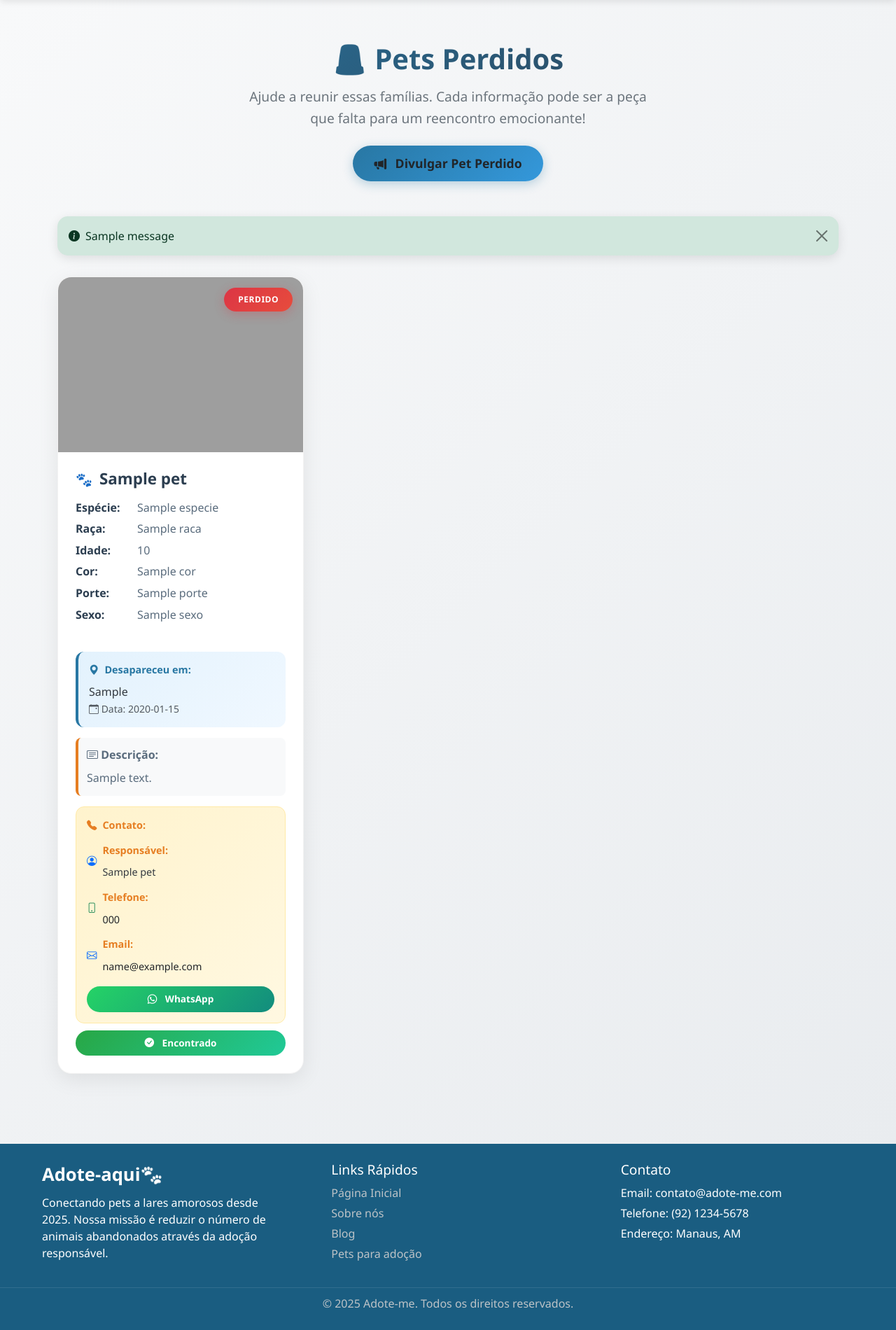
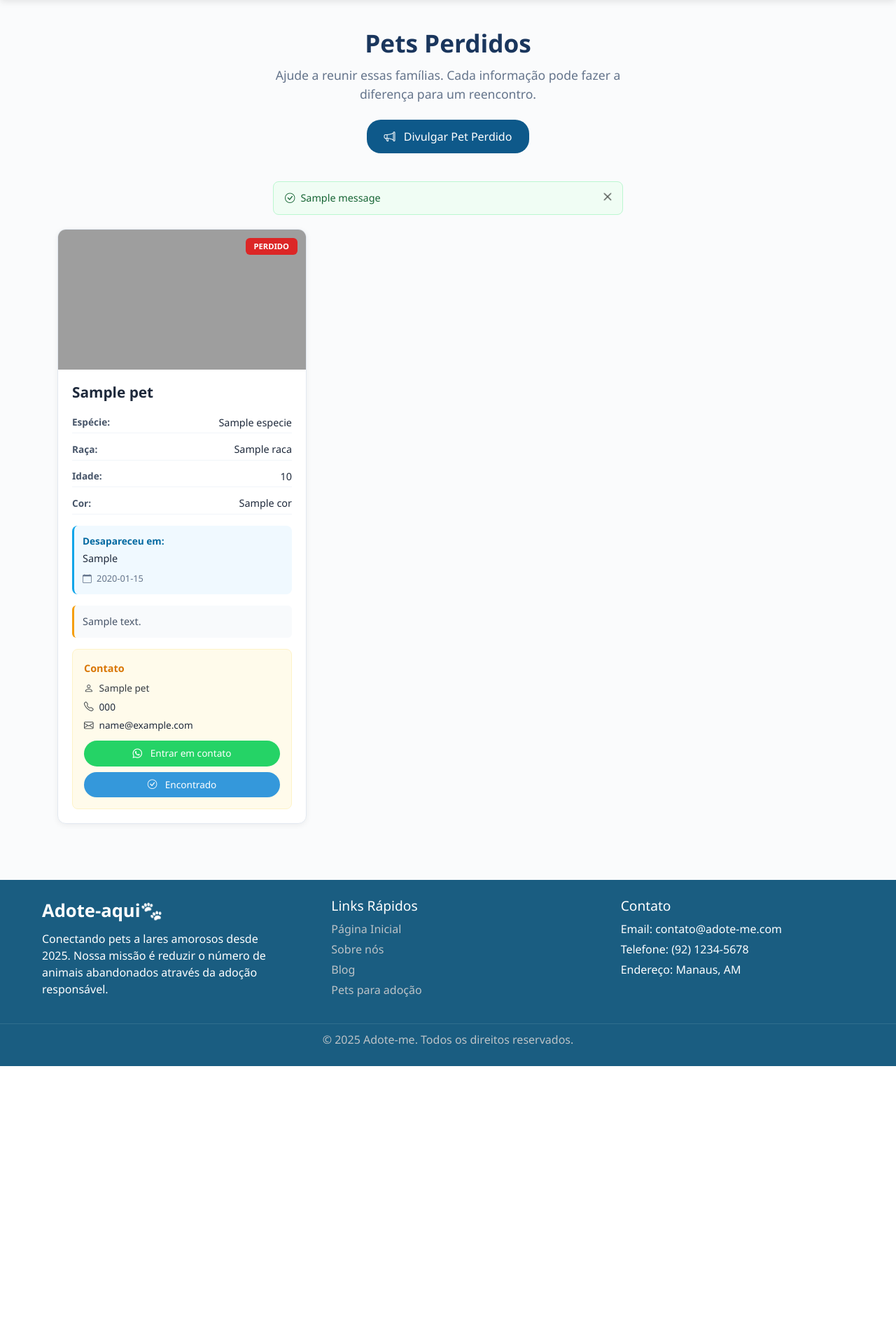
Before and after one commit to joaliny/adote-me, a Flask app: template templates/pets_perdidos.html in a window 1280 px wide. Shown: the part 79-1979 px from the top of the page at 70% size. After the commit the page ends 1602 px from the top, so only its background shows below. Run offline with Flask 3, Linux system fonts and the light colour scheme; the template is opened without the code that fills it: most values are stand-ins (such as "Sample title", 1, 10 or a date in 2020); one stand-in notice (Sample message) is shown; some libraries are stand-ins or nearby versions; grey boxes are pictures that could not be loaded.

Commit message:
trabalhando com pets perdidos

```diff
--- a/templates/pets_perdidos.html
+++ b/templates/pets_perdidos.html
@@ -5,85 +5,91 @@
 {% block content %}
 <style>
     .pets-perdidos-section {
-        padding: 60px 0;
-        background: linear-gradient(135deg, #f8f9fa 0%, #e9ecef 100%);
+        padding: 40px 0;
+        background: #fafbfc;
         min-height: 100vh;
     }
 
     .page-header {
         text-align: center;
-        margin-bottom: 50px;
+        margin-bottom: 40px;
     }
 
     .page-header h1 {
-        color: #2c3e50;
-        font-size: 2.5rem;
+        color: #1a365d;
+        font-size: 2.2rem;
         font-weight: 700;
-        margin-bottom: 15px;
-        background: linear-gradient(135deg, #2877a3, #2c3e50);
-        background-clip: text;
-        -webkit-background-clip: text;
-        -webkit-text-fill-color: transparent;
+        margin-bottom: 12px;
     }
 
     .page-header .subtitle {
-        color: #6c757d;
-        font-size: 1.2rem;
-        max-width: 600px;
+        color: #64748b;
+        font-size: 1.1rem;
+        max-width: 500px;
         margin: 0 auto;
-        line-height: 1.6;
+        line-height: 1.5;
     }
 
-    .btn-primary-custom {
-        background: linear-gradient(135deg, #2877a3, #3498db);
+    /* .btn-primary-custom {
+        background: #2877a3;
         border: none;
-        padding: 12px 30px;
-        border-radius: 50px;
-        font-weight: 600;
-        font-size: 1.1rem;
-        transition: all 0.3s ease;
-        box-shadow: 0 4px 15px rgba(40, 119, 163, 0.3);
+        padding: 10px 24px;
+        border-radius: 20px;
+        font-weight: 500;
+        font-size: 2rem;
+        transition: all 0.2s ease;
+    } */
+
+    .btn-divulgar {
+    background: #0E598A !important; /* Laranja */
+    border: none;
+    padding: 12px 25px;
+    border-radius: 20px;
+    font-weight: 500;
+    font-size: 1rem;
+    transition: all 0.2s ease;
+    color: white !important;
+}
+
+.btn-divulgar:hover {
+    background: #2290d9 !important; /* Laranja mais escuro no hover */
+    transform: translateY(-1px);
 }
 
     .btn-primary-custom:hover {
-        transform: translateY(-2px);
-        box-shadow: 0 6px 20px rgba(40, 119, 163, 0.4);
-        background: linear-gradient(135deg, #1e5f82, #2877a3);
+        background: #1e5f82;
+        transform: translateY(-1px);
     }
 
-    /* CONTAINER DOS CARDS COM ALTURA FIXA */
+    /* Grid de cards */
     .pets-grid {
         display: grid;
-        grid-template-columns: repeat(auto-fit, minmax(350px, 1fr));
-        gap: 30px;
+        grid-template-columns: repeat(auto-fit, minmax(320px, 1fr));
+        gap: 24px;
         margin-bottom: 40px;
     }
 
     .pet-card {
         background: white;
-        border-radius: 20px;
-        box-shadow: 0 8px 30px rgba(0, 0, 0, 0.08);
-        transition: all 0.3s ease;
+        border-radius: 12px;
+        box-shadow: 0 2px 8px rgba(0, 0, 0, 0.06);
+        transition: all 0.2s ease;
         overflow: hidden;
-        border: 1px solid rgba(0, 0, 0, 0.05);
+        border: 1px solid #e2e8f0;
         display: flex;
         flex-direction: column;
         height: 100%;
-        /* ALTURA FLEXÍVEL MAS CONTROLADA */
-        min-height: 650px;
-        /* ALTURA MÍNIMA PADRÃO */
     }
 
     .pet-card:hover {
-        transform: translateY(-8px);
-        box-shadow: 0 15px 40px rgba(0, 0, 0, 0.15);
+        transform: translateY(-2px);
+        box-shadow: 0 4px 16px rgba(0, 0, 0, 0.1);
     }
 
     .pet-image-container {
         position: relative;
         overflow: hidden;
-        height: 250px;
-        /* ALTURA FIXA PARA IMAGENS */
+        height: 200px;
         flex-shrink: 0;
     }
 
@@ -91,117 +97,107 @@
         width: 100%;
         height: 100%;
         object-fit: cover;
-        transition: transform 0.3s ease;
-    }
-
-    .pet-card:hover .pet-image {
-        transform: scale(1.05);
     }
 
     .pet-status {
         position: absolute;
-        top: 15px;
-        right: 15px;
-        background: linear-gradient(135deg, #dc3545, #e74c3c);
+        top: 12px;
+        right: 12px;
+        background: #dc2626;
         color: white;
-        padding: 8px 20px;
-        border-radius: 25px;
-        font-size: 0.75rem;
-        font-weight: 700;
-        letter-spacing: 0.5px;
-        box-shadow: 0 4px 15px rgba(220, 53, 69, 0.3);
-        z-index: 2;
+        padding: 4px 12px;
+        border-radius: 6px;
+        font-size: 0.7rem;
+        font-weight: 600;
     }
 
     .pet-info {
-        padding: 25px;
+        padding: 20px;
         flex: 1;
         display: flex;
         flex-direction: column;
+        gap: 16px;
     }
 
     .pet-name {
-        color: #2c3e50;
-        font-size: 1.4rem;
-        font-weight: 700;
-        margin-bottom: 15px;
-        display: flex;
-        align-items: center;
-        gap: 10px;
-    }
-
-    .pet-name::before {
-        content: "🐾";
-        font-size: 1.2rem;
+        color: #1e293b;
+        font-size: 1.3rem;
+        font-weight: 600;
+        margin: 0;
     }
 
     .pet-details {
-        color: #5a6c7d;
-        margin-bottom: 20px;
-        line-height: 1.6;
-        flex: 0 0 auto;
+        display: grid;
+        gap: 8px;
     }
 
     .pet-detail-item {
         display: flex;
+        justify-content: space-between;
         align-items: center;
-        gap: 8px;
-        margin-bottom: 5px;
+        padding: 4px 0;
+        border-bottom: 1px solid #f1f5f9;
     }
 
     .pet-detail-item strong {
-        color: #2c3e50;
-        min-width: 80px;
+        color: #475569;
+        font-size: 0.85rem;
+    }
+
+    .pet-detail-item span {
+        color: #1e293b;
+        font-size: 0.9rem;
+        text-align: right;
     }
 
     .local-info {
-        background: linear-gradient(135deg, #e3f2fd, #f0f8ff);
-        padding: 15px;
-        border-radius: 12px;
-        margin: 15px 0;
-        border-left: 4px solid #2877a3;
-        flex: 0 0 auto;
+        background: #f0f9ff;
+        padding: 12px;
+        border-radius: 8px;
+        border-left: 3px solid #0ea5e9;
     }
 
     .local-info strong {
-        color: #2877a3;
-        display: flex;
-        align-items: center;
-        gap: 8px;
-        margin-bottom: 8px;
+        color: #0369a1;
+        font-size: 0.85rem;
+        display: block;
+        margin-bottom: 4px;
+    }
+
+    .local-info div {
+        color: #1e293b;
         font-size: 0.9rem;
+        margin-bottom: 4px;
+    }
+
+    .local-info small {
+        color: #64748b;
+        font-size: 0.8rem;
     }
 
     .pet-description {
-        color: #5a6c7d;
-        line-height: 1.6;
-        margin-bottom: 15px;
+        color: #475569;
+        line-height: 1.5;
+        font-size: 0.9rem;
         padding: 12px;
-        background: #f8f9fa;
-        border-radius: 8px;
-        border-left: 4px solid #e67e22;
-        flex: 0 0 auto;
-        max-height: 100px;
-        overflow-y: auto;
+        background: #f8fafc;
+        border-radius: 6px;
+        border-left: 3px solid #f59e0b;
     }
 
     .contact-info {
-        background: linear-gradient(135deg, #fff3cd, #fff8e1);
-        padding: 15px;
-        border-radius: 12px;
+        background: #fffbeb;
+        padding: 16px;
+        border-radius: 8px;
         margin-top: auto;
-        /* EMPURRA PARA BAIXO */
-        border: 1px solid #ffeaa7;
-        flex: 0 0 auto;
+        border: 1px solid #fef3c7;
     }
 
     .contact-info strong {
-        color: #e67e22;
-        display: flex;
-        align-items: center;
-        gap: 8px;
-        margin-bottom: 10px;
+        color: #d97706;
         font-size: 0.9rem;
+        display: block;
+        margin-bottom: 8px;
     }
 
     .contact-detail {
@@ -209,91 +205,208 @@
         align-items: center;
         gap: 8px;
         margin-bottom: 6px;
-        padding: 4px 0;
-        font-size: 0.9rem;
+        font-size: 0.85rem;
+    }
+
+    .contact-detail a {
+        color: #1e293b;
+        text-decoration: none;
+    }
+
+    .contact-detail a:hover {
+        color: #2877a3;
     }
 
     .btn-whatsapp {
-        background: linear-gradient(135deg, #25D366, #128C7E);
+        background: #25D366;
         border: none;
         padding: 8px 16px;
-        border-radius: 20px;
-        font-weight: 600;
-        transition: all 0.3s ease;
+        border-radius: 6px;
+        font-weight: 500;
+        transition: all 0.2s ease;
         margin-top: 8px;
         font-size: 0.85rem;
         width: 100%;
+        color: white;
     }
 
     .btn-whatsapp:hover {
-        transform: translateY(-2px);
-        box-shadow: 0 6px 20px rgba(37, 211, 102, 0.4);
+        background: #128C7E;
+        transform: translateY(-1px);
     }
 
     .btn-encontrado {
-        background: linear-gradient(135deg, #28a745, #20c997);
+        background: #16a34a;
         border: none;
         padding: 8px 16px;
-        border-radius: 20px;
-        font-weight: 600;
-        transition: all 0.3s ease;
+        border-radius: 6px;
+        font-weight: 500;
+        transition: all 0.2s ease;
         font-size: 0.85rem;
         width: 100%;
-        margin-top: 10px;
+        color: white;
+        margin-top: 8px;
     }
 
     .btn-encontrado:hover {
-        transform: translateY(-2px);
-        box-shadow: 0 6px 20px rgba(40, 167, 69, 0.4);
+        background: #15803d;
+        transform: translateY(-1px);
     }
 
     .empty-state {
         text-align: center;
-        padding: 80px 20px;
-        color: #6c757d;
+        padding: 60px 20px;
+        color: #64748b;
     }
 
     .empty-state i {
-        font-size: 5rem;
-        margin-bottom: 25px;
-        color: #bdc3c7;
-        opacity: 0.7;
+        font-size: 3rem;
+        margin-bottom: 20px;
+        color: #cbd5e1;
     }
 
     .empty-state h3 {
-        color: #2c3e50;
-        font-size: 1.8rem;
-        margin-bottom: 15px;
+        color: #475569;
+        font-size: 1.5rem;
+        margin-bottom: 12px;
         font-weight: 600;
     }
 
     .empty-state p {
-        font-size: 1.1rem;
-        max-width: 500px;
-        margin: 0 auto 30px;
-        line-height: 1.6;
+        font-size: 1rem;
+        max-width: 400px;
+        margin: 0 auto 24px;
+        line-height: 1.5;
     }
 
-    .alert-custom {
-        border-radius: 15px;
-        border: none;
-        box-shadow: 0 4px 15px rgba(0, 0, 0, 0.1);
-        margin-bottom: 30px;
+    /* Alertas clean */
+    .flash-messages-container {
+        max-width: 500px;
+        margin: 0 auto 20px auto;
     }
 
-    /* RESPONSIVIDADE */
+    .alert-sm {
+        padding: 12px 16px !important;
+        margin-bottom: 12px !important;
+        border-radius: 8px !important;
+        font-size: 0.9rem !important;
+        border: 1px solid !important;
+        display: flex !important;
+        align-items: center !important;
+        justify-content: space-between !important;
+        gap: 12px;
+    }
+
+    .alert-success {
+        background: #f0fdf4 !important;
+        border-color: #bbf7d0 !important;
+        color: #166534 !important;
+    }
+
+    .alert-danger {
+        background: #fef2f2 !important;
+        border-color: #fecaca !important;
+        color: #dc2626 !important;
+    }
+
+    .alert-sm .fw-medium {
+        font-size: 0.9rem;
+        flex: 1;
+    }
+
+    .alert-sm .btn-close {
+        padding: 14px !important;
+        transform: scale(0.8);
+        opacity: 0.7;
+    }
+
+    .alert-sm .btn-close:hover {
+        opacity: 1;
+    }
+
+    /* Container para botões lado a lado */
+    .botoes-acao {
+        display: flex;
+        gap: 8px;
+        margin-top: 12px;
+        flex-wrap: wrap;
+    }
+
+    .botoes-acao .btn {
+        flex: 1;
+        min-width: 140px;
+        margin-top: 0 !important;
+    }
+
+    /* Ajustes para os botões específicos */
+    .botoes-acao .btn-whatsapp {
+        background: #25D366;
+        border: none;
+        padding: 8px 12px;
+        border-radius: 20px;
+        font-weight: 500;
+        transition: all 0.2s ease;
+        font-size: 0.85rem;
+        color: white;
+        text-align: center;
+    }
+
+    .botoes-acao .btn-whatsapp:hover {
+        background: #168d7f;
+        transform: translateY(-1px);
+    }
+
+    .botoes-acao .btn-encontrado {
+        background: #3498DB;
+        border: none;
+        padding: 8px 12px;
+        border-radius: 20px;
+        font-weight: 500;
+        transition: all 0.2s ease;
+        font-size: 0.85rem;
+        color: white;
+        text-align: center;
+    }
+
+    .botoes-acao .btn-encontrado:hover {
+        background: #0e598a;
+        transform: translateY(-1px);
+    }
+
+    /* Responsividade */
     @media (max-width: 768px) {
+        .pets-perdidos-section {
+            padding: 24px 0;
+        }
+
+        .page-header {
+            margin-bottom: 32px;
+        }
+
+        .page-header h1 {
+            font-size: 1.8rem;
+        }
+
         .pets-grid {
             grid-template-columns: 1fr;
-            gap: 20px;
+            gap: 16px;
         }
 
-        .pet-card {
-            min-height: 600px;
+        .pet-info {
+            padding: 16px;
+            gap: 12px;
         }
 
         .pet-image-container {
-            height: 200px;
+            height: 180px;
+        }
+
+        .botoes-acao {
+            flex-direction: column;
+        }
+
+        .botoes-acao .btn {
+            min-width: 100%;
         }
     }
 
@@ -303,11 +416,15 @@
         }
     }
 
-    /* Animações */
+    /* Animações suaves */
+    .pet-card {
+        animation: fadeInUp 0.4s ease-out forwards;
+    }
+
     @keyframes fadeInUp {
         from {
             opacity: 0;
-            transform: translateY(30px);
+            transform: translateY(20px);
         }
 
         to {
@@ -315,22 +432,18 @@
             transform: translateY(0);
         }
     }
-
-    .pet-card {
-        animation: fadeInUp 0.6s ease forwards;
-    }
 </style>
 
 <section class="pets-perdidos-section">
     <div class="container">
         <div class="page-header">
-            <h1>🚨 Pets Perdidos</h1>
-            <p class="subtitle">Ajude a reunir essas famílias. Cada informação pode ser a peça que falta para um
-                reencontro emocionante!</p>
+            <h1>Pets Perdidos</h1>
+            <p class="subtitle">Ajude a reunir essas famílias. Cada informação pode fazer a diferença para um
+                reencontro.</p>
 
             <div class="mt-4">
-                <a href="/divulgar-perdido" class="btn btn-primary-custom">
-                    <i class="bi bi-megaphone-fill me-2"></i> Divulgar Pet Perdido
+                <a href="/divulgar-perdido" class="btn btn-divulgar">
+                    <i class="bi bi-megaphone me-2"></i> Divulgar Pet Perdido
                 </a>
             </div>
         </div>
@@ -338,17 +451,23 @@
         <!-- Mensagens Flash -->
         {% with messages = get_flashed_messages(with_categories=true) %}
         {% if messages %}
+        <div class="flash-messages-container">
             {% for category, message in messages %}
-        <div
-            class="alert alert-{{ 'danger' if category == 'error' else category }} alert-custom alert-dismissible fade show">
+            <div class="alert alert-{{ 'danger' if category == 'error' else 'success' }} alert-sm alert-dismissible fade show"
+                role="alert">
+                <div class="d-flex align-items-center justify-content-between w-100">
                     <div class="d-flex align-items-center">
-                <i
-                    class="bi bi-{{ 'exclamation-triangle-fill' if category == 'error' else 'info-circle-fill' }} me-2"></i>
-                {{ message }}
+                        <i class="bi
+                            {% if category == 'error' %}bi-exclamation-triangle
+                            {% else %}bi-check-circle{% endif %}
+                            me-2"></i>
+                        <span class="fw-medium">{{ message }}</span>
                     </div>
                     <button type="button" class="btn-close" data-bs-dismiss="alert"></button>
                 </div>
+            </div>
             {% endfor %}
+        </div>
         {% endif %}
         {% endwith %}
 
@@ -393,96 +512,84 @@
                             <span>{{ pet.cor }}</span>
                         </div>
                         {% endif %}
-                        {% if pet.porte %}
-                        <div class="pet-detail-item">
-                            <strong>Porte:</strong>
-                            <span>{{ pet.porte }}</span>
-                        </div>
-                        {% endif %}
-                        {% if pet.sexo %}
-                        <div class="pet-detail-item">
-                            <strong>Sexo:</strong>
-                            <span>{{ pet.sexo }}</span>
-                        </div>
-                        {% endif %}
                     </div>
 
                     <div class="local-info">
-                        <strong><i class="bi bi-geo-alt-fill"></i> Desapareceu em:</strong>
+                        <strong>Desapareceu em:</strong>
                         <div>{{ pet.local_desaparecimento }}</div>
-                        <small class="text-muted">
-                            <i class="bi bi-calendar-event"></i>
-                            Data: {{ pet.data_desaparecimento.strftime('%d/%m/%Y') if pet.data_desaparecimento else 'Não
+                        <small>
+                            <i class="bi bi-calendar me-1"></i>
+                            {{ pet.data_desaparecimento.strftime('%d/%m/%Y') if pet.data_desaparecimento else 'Data não
                             informada' }}
                         </small>
                     </div>
 
                     {% if pet.descricao %}
                     <div class="pet-description">
-                        <strong><i class="bi bi-card-text"></i> Descrição:</strong>
-                        <div class="mt-2">{{ pet.descricao }}</div>
+                        {{ pet.descricao }}
                     </div>
                     {% endif %}
 
                     <div class="contact-info">
-                        <strong><i class="bi bi-telephone-fill"></i> Contato:</strong>
+                        <strong>Contato</strong>
 
                         {% if pet.contato_nome %}
                         <div class="contact-detail">
-                            <i class="bi bi-person-circle text-primary"></i>
-                            <span><strong>Responsável:</strong> {{ pet.contato_nome }}</span>
+                            <i class="bi bi-person"></i>
+                            <span>{{ pet.contato_nome }}</span>
                         </div>
                         {% endif %}
 
                         {% if pet.contato_telefone %}
                         <div class="contact-detail">
-                            <i class="bi bi-phone text-success"></i>
-                            <a href="tel:{{ pet.contato_telefone }}" class="text-decoration-none text-dark">
-                                <strong>Telefone:</strong> {{ pet.contato_telefone }}
+                            <i class="bi bi-telephone"></i>
+                            <a href="tel:{{ pet.contato_telefone }}">
+                                {{ pet.contato_telefone }}
                             </a>
-                        </div>
-                        {% else %}
-                        <div class="contact-detail text-danger">
-                            <i class="bi bi-exclamation-triangle"></i>
-                            <span>⚠️ Telefone não informado</span>
                         </div>
                         {% endif %}
 
                         {% if pet.contato_email %}
                         <div class="contact-detail">
-                            <i class="bi bi-envelope text-primary"></i>
-                            <a href="mailto:{{ pet.contato_email }}" class="text-decoration-none text-dark">
-                                <strong>Email:</strong> {{ pet.contato_email }}
+                            <i class="bi bi-envelope"></i>
+                            <a href="mailto:{{ pet.contato_email }}">
+                                {{ pet.contato_email }}
                             </a>
                         </div>
                         {% endif %}
 
+                        <!-- BOTÕES LADO A LADO -->
+                        <div class="botoes-acao">
                             {% if pet.contato_telefone %}
                             <a href="https://wa.me/55{{ pet.contato_telefone|replace(' ', '')|replace('-', '')|replace('(', '')|replace(')', '') }}?text=Olá! Vi que você está procurando o {{ pet.nome }}"
-                            target="_blank" class="btn btn-whatsapp text-white">
-                            <i class="bi bi-whatsapp me-2"></i> WhatsApp
+                                target="_blank" class="btn btn-whatsapp">
+                                <i class="bi bi-whatsapp me-2"></i> Entrar em contato
                             </a>
                             {% endif %}
-                    </div>
 
-                    <!-- Botão para marcar como encontrado (apenas para o dono) -->
-                    {% if usuario and usuario.id == pet.usuario_id %}
-                    <a href="/pet-encontrado/{{ pet.id }}" class="btn btn-encontrado text-white"
+                            {% if usuario and (usuario.id == pet.usuario_id or usuario.tipo == 'admin') %}
+                            <a href="/pet-encontrado/{{ pet.id }}" class="btn btn-encontrado"
                                 onclick="return confirm('Tem certeza que encontrou {{ pet.nome }}?')">
-                        <i class="bi bi-check-circle-fill me-2"></i> Encontrado
+                                <i class="bi bi-check-circle me-2"></i>
+                                {% if usuario.tipo == 'admin' %}
+                                Encontrado
+                                {% else %}
+                                Encontrado
+                                {% endif %}
                             </a>
                             {% endif %}
                         </div>
                     </div>
+                </div> <!-- FECHAMENTO CORRETO do pet-info -->
+            </div> <!-- FECHAMENTO CORRETO do pet-card -->
             {% endfor %}
         </div>
         {% else %}
         <div class="empty-state">
             <i class="bi bi-search-heart"></i>
             <h3>Nenhum pet perdido encontrado</h3>
-            <p>No momento, não há pets perdidos cadastrados em nossa plataforma. Seja o primeiro a divulgar e ajude a
-                encontrar um amiguinho!</p>
-            <a href="/divulgar-perdido" class="btn btn-primary-custom mt-3">
+            <p>No momento, não há pets perdidos cadastrados em nossa plataforma.</p>
+            <a href="/divulgar-perdido" class="btn btn-primary-custom">
                 <i class="bi bi-plus-circle me-2"></i> Seja o primeiro a divulgar
             </a>
         </div>
```
Also changed, not shown: static/css/home.css (+23 -0 lines), templates/home.html (+9 -4 lines). Lines whose indentation alone changed are shown as unchanged.
